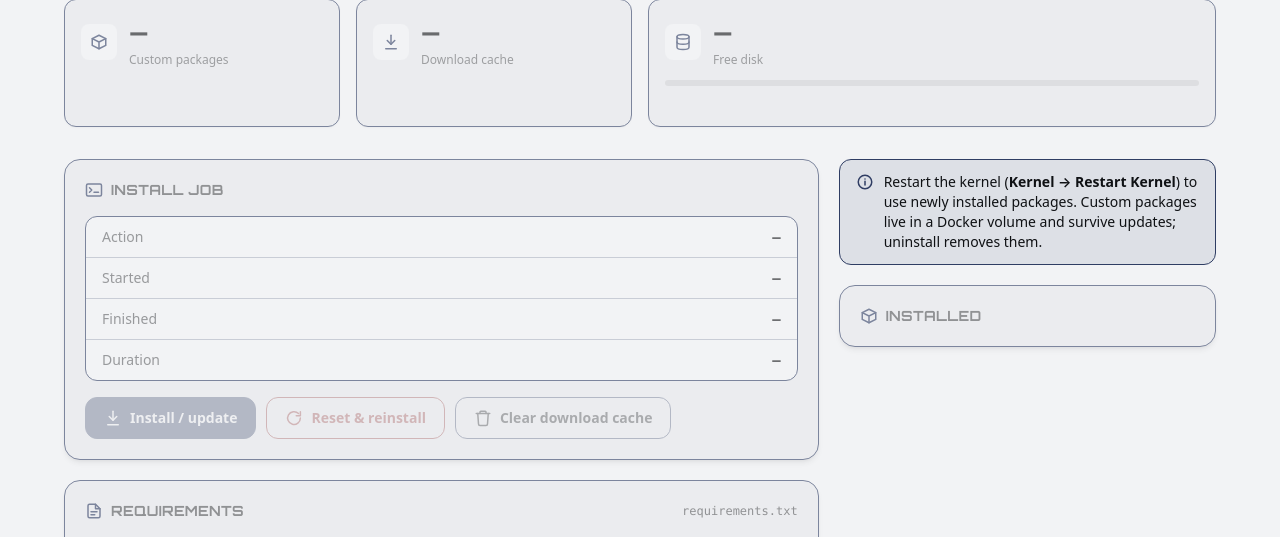
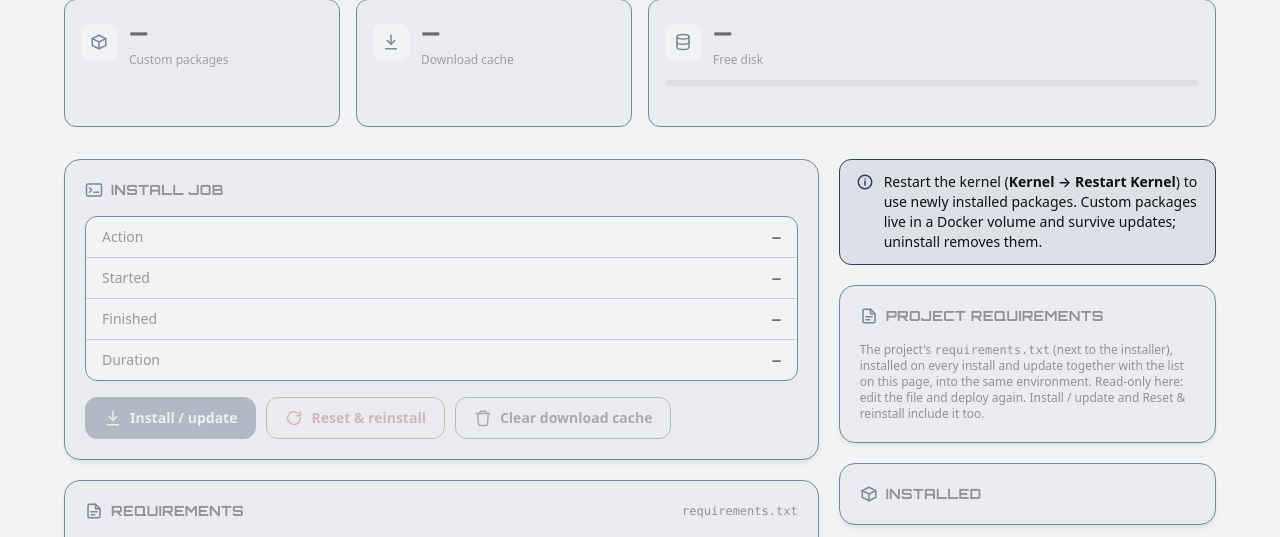
Before and after one commit to technolog-spectrumai/thebe, a FastAPI app: page /dependencies in a window 1280 px wide. Shown: the part 309-846 px from the top of the page. Run offline with FastAPI, Linux system fonts and the light colour scheme; parts of the project's set-up code (start-up, migrations or seed data) failed here and were passed over.

Commit message:
Show the project requirements on the Dependencies page

```diff
--- a/stack/stats/static/deps.js
+++ b/stack/stats/static/deps.js
@@ -320,6 +320,21 @@
     );
   }
 
+  // The project's requirements.txt as the last deploy handed it over (read-only here).
+  function renderBaseline(baseline) {
+    const info = baseline && typeof baseline === "object" ? baseline : {};
+    const text = typeof info.text === "string" ? info.text : "";
+    const packages = isNum(info.packages) ? info.packages : 0;
+    const pill = $("baseline-pill");
+    if (!packages) setPill(pill, "idle", "none");
+    else if (info.installed) setPill(pill, "ok", packages === 1 ? "1 package installed" : `${packages} packages installed`);
+    else setPill(pill, "caution", "not installed yet");
+    pill.hidden = false;
+    const pre = $("baseline-text");
+    pre.textContent = text;
+    pre.hidden = !text.trim();
+  }
+
   function renderState(data) {
     state = data;
     const summary = [data.python && `Python ${data.python}`];
@@ -335,6 +350,7 @@
     renderJob();
     renderSizes(data.sizes || {});
     renderInstalled(data.installed);
+    renderBaseline(data.baseline);
     updateControls();
   }
 
--- a/stack/stats/templates/dependencies.html
+++ b/stack/stats/templates/dependencies.html
@@ -162,6 +162,21 @@ rich</pre>
               Custom packages live in a Docker volume and survive updates; uninstall removes them.
             </span></p>
 
+            <section class="card" aria-labelledby="baseline-title">
+              <div class="card__body">
+                <div class="card__head">
+                  <h2 class="section-title" id="baseline-title">{{ icon_file }}Project requirements</h2>
+                  <span class="pill pill--idle" id="baseline-pill" hidden></span>
+                </div>
+                <pre class="code-sample" id="baseline-text" hidden></pre>
+                <p class="caption">
+                  The project's <code>requirements.txt</code> (next to the installer), installed on every install and
+                  update together with the list on this page, into the same environment. Read-only here: edit the
+                  file and deploy again. Install / update and Reset &amp; reinstall include it too.
+                </p>
+              </div>
+            </section>
+
             <section class="card" aria-labelledby="installed-title">
               <div class="card__body">
                 <div class="card__head">
```
